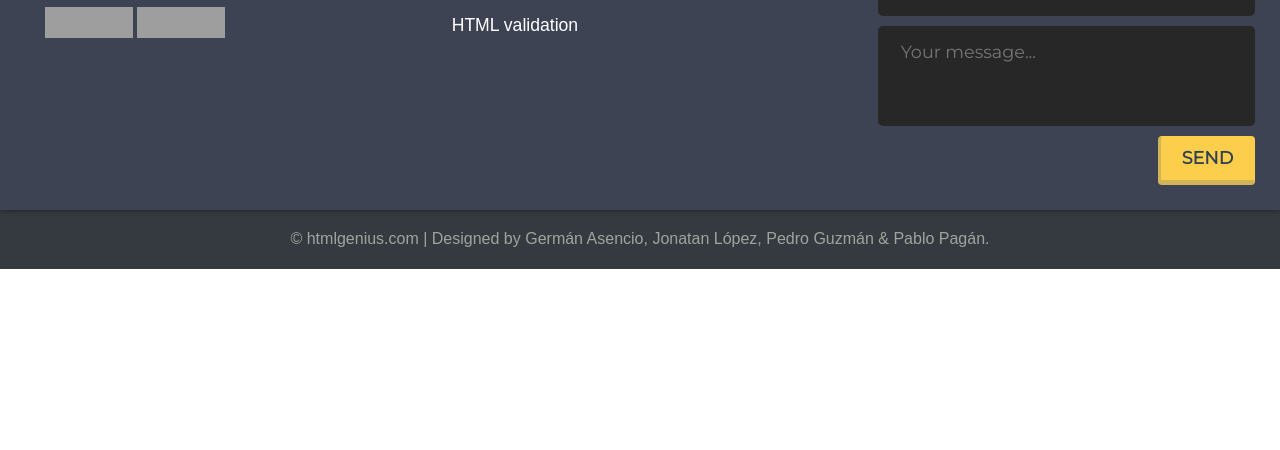
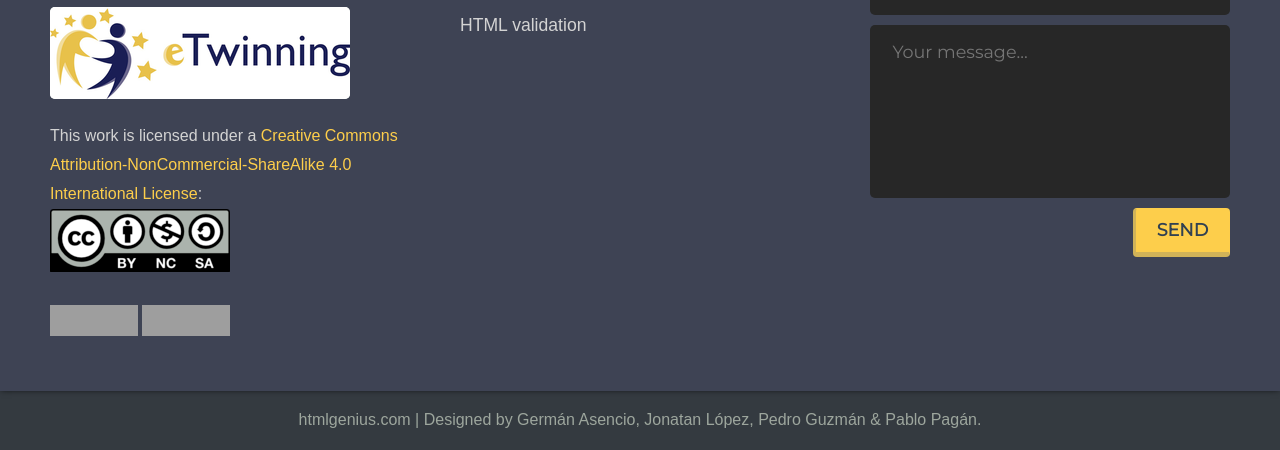
Before and after one commit to germanentornos/webdemic, a plain HTML site: page index.html in a window 1280 px wide. Shown: the part 1117-1567 px from the top of the page. Before the commit the page ends 1386 px from the top, so only its background shows below. Drawn offline with Linux system fonts and the light colour scheme; grey boxes are pictures that could not be loaded.

Commit message:
eTwinning and Creative Commons logos added to footer.

```diff
--- a/css/style.css
+++ b/css/style.css
@@ -96,6 +96,10 @@ textarea {
   padding-left: 4%;
 }
 
+.content a {
+  color: #dfb43d;
+}
+
 h1{
   padding-left: 1%;
 }
@@ -158,9 +162,7 @@ li{
   padding-bottom: 0.5%;
 }
 
-a {
-  color: #314152;
-}
+
 
 
 /*TABLE*/
@@ -263,9 +265,28 @@ th{
   padding: 25px;
 }
 
+.footer-section.about {
+  margin-left: 100px;
+}
+
+.footer-section.about p {
+    margin-top: 10px;
+}
+
+.footer-section.contact-form {
+  margin-right: 100px;
+}
+
 .footer-content h1,
 .footer-content h2 {
   color: white;
+}
+
+
+.footer-content #creative-commons {
+  color: #fdce4b;
+
+  /*  white   #e4b738 */
 }
 
 .footer-content .links ul {
@@ -278,11 +299,11 @@ th{
   margin-bottom: 10px;
   font-size: 1.1em;
   transition: all .3s;
-  color: white;
+  color: #d3d3d3;
 }
 
 .footer-content .links ul a:hover {
-  color: white;
+  color: #d3d3d3;
   margin-left: 15px;
   transition: all .3s;
 }
@@ -336,11 +357,23 @@ th{
 .footer_image {
   background: rgb(240, 247, 242);
   border-radius: 5px;
-  margin-top: 10px;
 }
 
 #validated{
-  padding: 20px;
+  padding-top: 10px;
+  padding-bottom: 20px;
+}
+
+
+@media only screen and (max-width: 1500px){
+
+  .footer-section.about {
+    margin-left: 25px;
+  }
+
+  .footer-section.contact-form {
+    margin-right: 25px;
+  }
 }
 
 
@@ -349,6 +382,14 @@ th{
   .footer-content {
     height: auto;
     flex-direction: column;
+  }
+
+  .footer-section.about {
+    margin-left: initial;
+  }
+
+  .footer-section.contact-form {
+    margin-right: initial;
   }
 
   .footer-content .contact-form .contact-btn{
--- a/index.html
+++ b/index.html
@@ -54,11 +54,21 @@
   <div class="footer-content sombreado">
 
     <div class="footer-section about">
-      <h2>Made with love at</h2>
-      <a href="http://iesseveroochoa.edu.gva.es/" target="_blank"><img src="images/logoSevero.png" alt="Severo Ochoa" class="footer_image center_in_footer"></a>
+      <h2>Made with &#10084;&#65039; at</h2>
+      <p><a href="http://iesseveroochoa.edu.gva.es/" target="_blank"><img src="images/logoSevero.png" alt="Severo Ochoa" class="footer_image center_in_footer"></a></p>
+      <p><a href="https://twinspace.etwinning.net/about" target="_blank"><img src="images/etwinning.png" alt="eTwinning" class="footer_image center_in_footer"></a></p>
+
+      <p>
+        This work is licensed under a <a rel="license" href="http://creativecommons.org/licenses/by-nc-sa/4.0/" target="_blank" id="creative-commons">Creative Commons Attribution-NonCommercial-ShareAlike 4.0 International License</a>:
+        <br/>
+        <a rel="license" href="http://creativecommons.org/licenses/by-nc-sa/4.0/"  target="_blank">
+          <img alt="Creative Commons License" src="images/creative-commons.png" class="center_in_footer"/>
+        </a>
+      </p>
+
       <p id="validated">
-        <a href="http://validator.w3.org/check?uri=referer"><img src="http://www.w3.org/Icons/valid-xhtml11" alt="Valid XHTML 1.1" height="31" width="88" class="center_in_footer" /></a>
-        <a href="http://jigsaw.w3.org/css-validator/check/referer">
+        <a href="http://validator.w3.org/check?uri=referer" target="_blank"><img src="http://www.w3.org/Icons/valid-xhtml11" alt="Valid XHTML 1.1" height="31" width="88" class="center_in_footer" /></a>
+        <a href="http://jigsaw.w3.org/css-validator/check/referer" target="_blank">
           <img style="border:0;width:88px;height:31px" src="http://jigsaw.w3.org/css-validator/images/vcss" alt="¡CSS Válido!" class="center_in_footer" />
         </a>
       </p>
@@ -81,7 +91,7 @@
       <br>
       <form action="index.html" method="post">
         <input type="email" name="email" class="text-input contact-input" placeholder="Your email address...">
-        <textarea rows="3" name="message" class="text-input contact-input" placeholder="Your message..."></textarea>
+        <textarea rows="6" name="message" class="text-input contact-input" placeholder="Your message..."></textarea>
         <button type="submit" class="btn btn-big contact-btn">SEND</button>
       </form>
     </div>
@@ -89,7 +99,7 @@
   </div>
 
   <div class="footer-bottom">
-    <p>&copy; htmlgenius.com | Designed by Germán Asencio, Jonatan López, Pedro Guzmán & Pablo Pagán.</p>
+    <p>htmlgenius.com | Designed by Germán Asencio, Jonatan López, Pedro Guzmán & Pablo Pagán.</p>
   </div>
 
 </body>
```
Also changed, not shown: differences.html (line endings or trailing spaces), images/creative-commons.png (added), images/etwinning.png (added), participants.txt.
